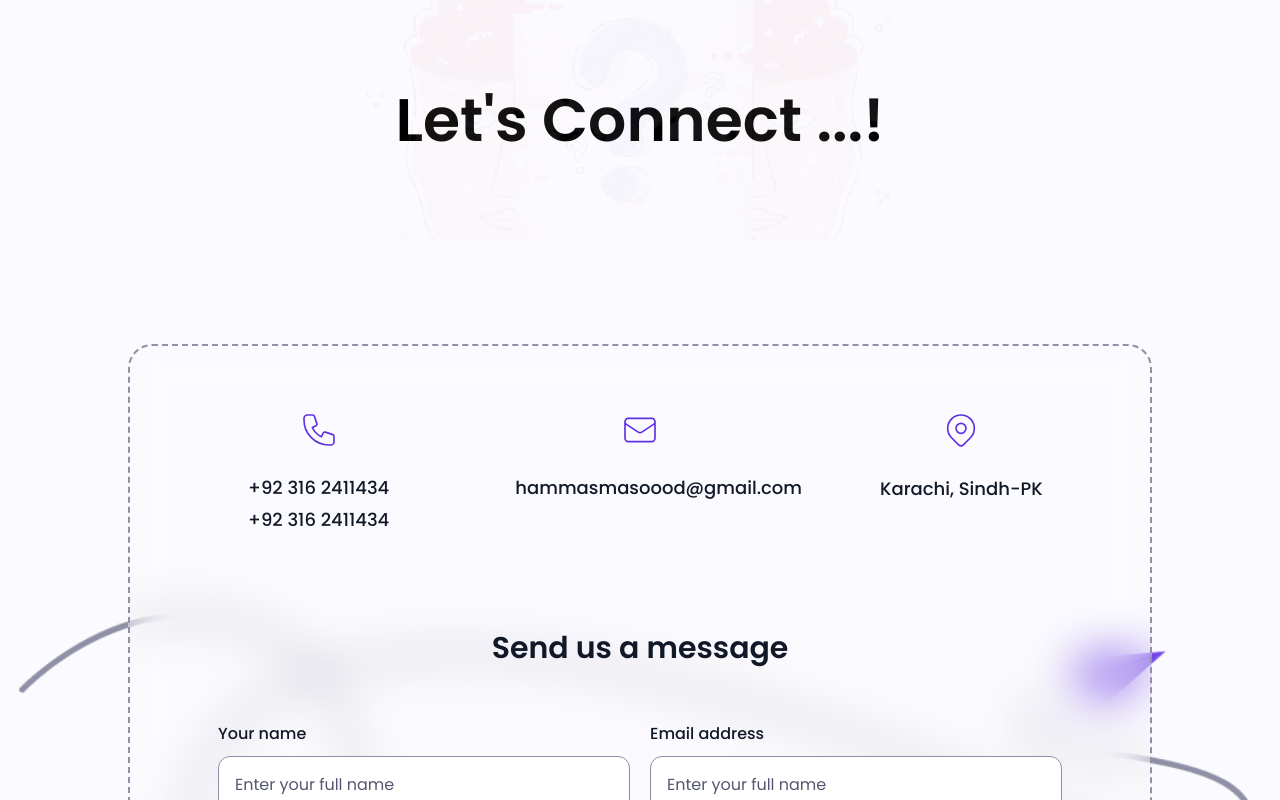
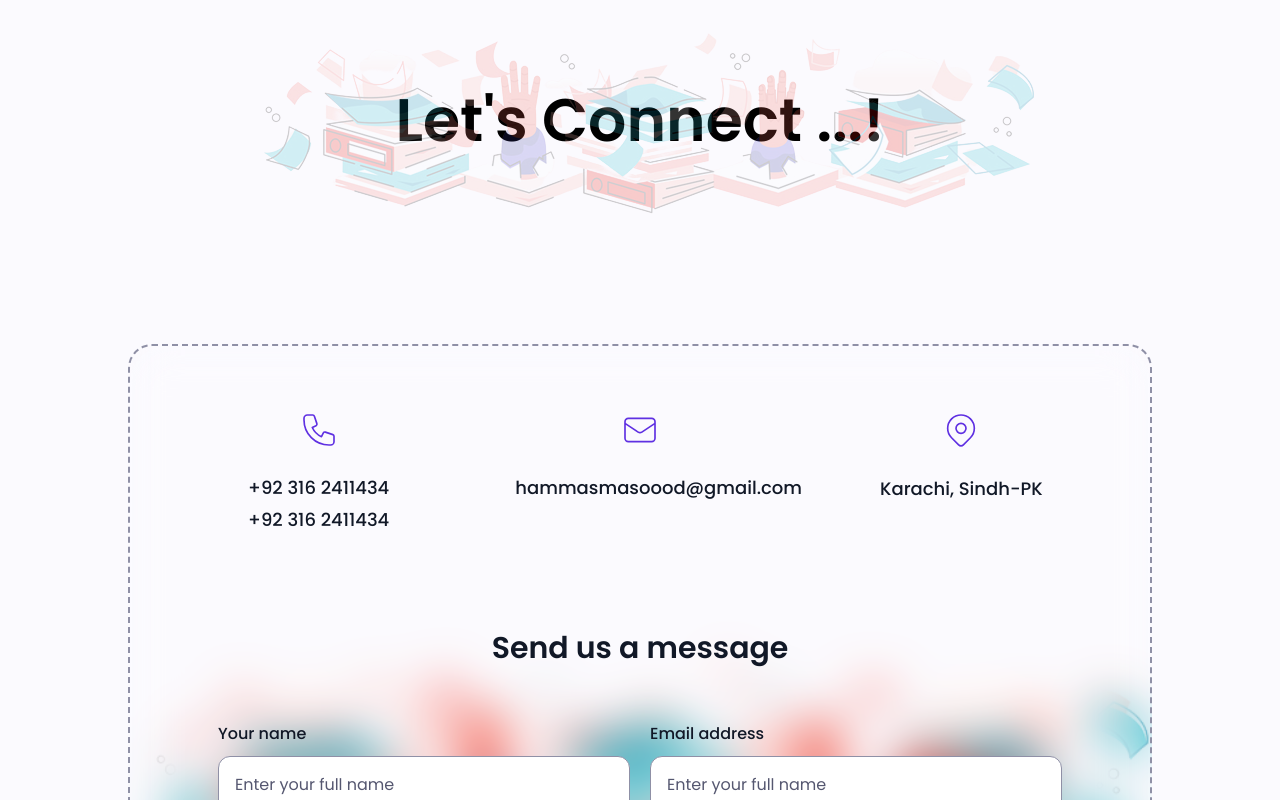
Before and after one commit to hammas-19/knowgistic, a Nuxt app: page /contactUs in a window 1280 px wide. Shown: the top 800 px of the page. Built offline with nearby package versions, Linux system fonts and the light colour scheme.

Commit message:
change: updtaed contents

```diff
--- a/components/categories.vue
+++ b/components/categories.vue
@@ -5,7 +5,7 @@
 </style>
 <template>
     <div>
-        <section class="bg-selago  lg:container lg:px-0 mx-auto rounded-3xl overflow-hidden">
+        <section class="bg-selago  lg:container lg:px-0 mx-auto rounded-lg overflow-hidden">
 
             <div class="lg:container mx-auto">
                 <div
--- a/components/navbar.vue
+++ b/components/navbar.vue
@@ -110,7 +110,7 @@ input:checked+div span.line-2 {
                 class="absolute inset-x-0 justify-center z-20 w-full grow px-6 py-4 transition-all duration-300 ease-in-out lg:mt-0 bg-selago lg:p-0 top-0 lg:relative lg:w-auto lg:opacity-100 lg:translate-x-0 lg:flex lg:items-center">
                 <div class="flex flex-col lg:flex-row gap-6 items-center lg:justify-between justify-center w-full">
                     <NuxtLink to="/">
-                    <img src="/Logo.svg" class="w-fit self-center md:self-auto py-1" alt="Logo">
+                        <img src="/Logo.svg" class="w-fit self-center md:self-auto py-1" alt="Logo">
                     </NuxtLink>
                     <span class=" w-full flex md:flex-row flex-col  justify-center">
                         <NuxtLink v-for="(navLink, index) in NavbarLink" :to="navLink.href" :key="index"
@@ -139,8 +139,8 @@ const isOpenBurgerMenu = ref(false);
 
 const NavbarLink = [
     {
-        name: "profile view",
-        href: "/userDashboard/[slug]",
+        name: "Current Jobs",
+        href: "/govtJobs",
     },
     {
         name: "Contact Us",
@@ -150,6 +150,11 @@ const NavbarLink = [
         name: "About Us",
         href: "/aboutUs",
     },
+    {
+        name: "profile view",
+        href: "/userDashboard/[slug]",
+    }
+
 ];
 
 </script>
--- a/pages/contactUs.vue
+++ b/pages/contactUs.vue
@@ -57,7 +57,7 @@
 
         <PageBanner>
             <template #bannerImg>
-                <img src="/images/index_v2/Quizbg.png" class="h-full w-full absolute opacity-20 z-0 object-none" alt="">
+                <img src="/banners/banner9.png" class="h-full w-full absolute opacity-20 z-0 object-none" alt="">
             </template>
 
             <template #head>Let's Connect ...!</template>
@@ -69,7 +69,7 @@
     <section>
 
         <section
-            class="bg-selago py-10 bg-none md:bg-[url('/images/ContactUS/paperplaneBg.webp')] bg-scroll  bg-center bg-contain bg-no-repeat">
+            class="bg-selago py-10 bg-none md:bg-[url('/banners/banner9.png')] bg-scroll  bg-center bg-contain bg-no-repeat">
             <div class="px-4 mx-auto sm:px-6 lg:px-8 max-w-7xl">
 
                 <div
--- a/pages/govtJobs.vue
+++ b/pages/govtJobs.vue
@@ -5,12 +5,10 @@
 
             <PageBanner>
                 <template #bannerImg>
-                    <img src="/images/index_v2/Quizbg.png" class="h-full w-full absolute opacity-20 z-0 object-none" alt="">
+                    <img src="/banners/banner9.png" class="h-full w-full absolute opacity-20 z-0 object-none" alt="">
                 </template>
 
-                <template #head>Job </template>
-
-                <template #foot> Exams </template>
+                <template #head>Let's Build Careers ..! </template>
 
             </PageBanner>
 
```
